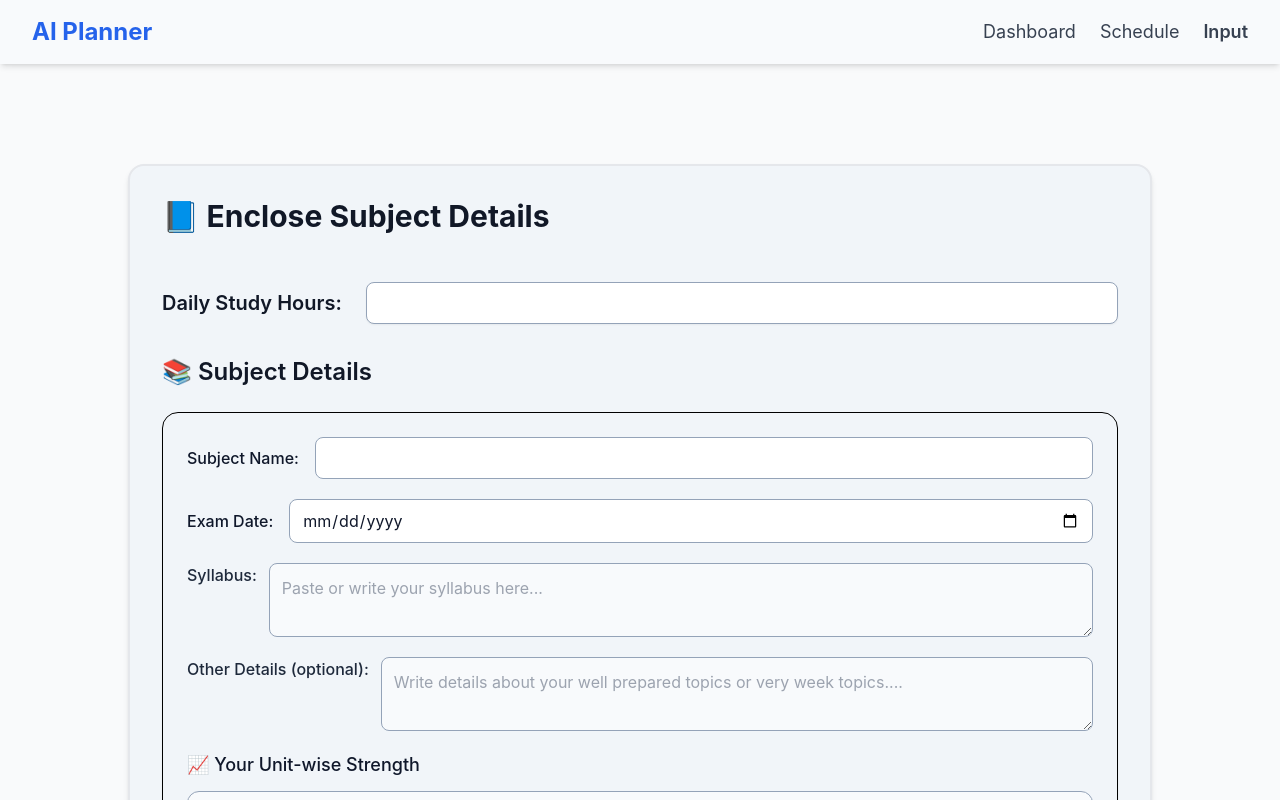
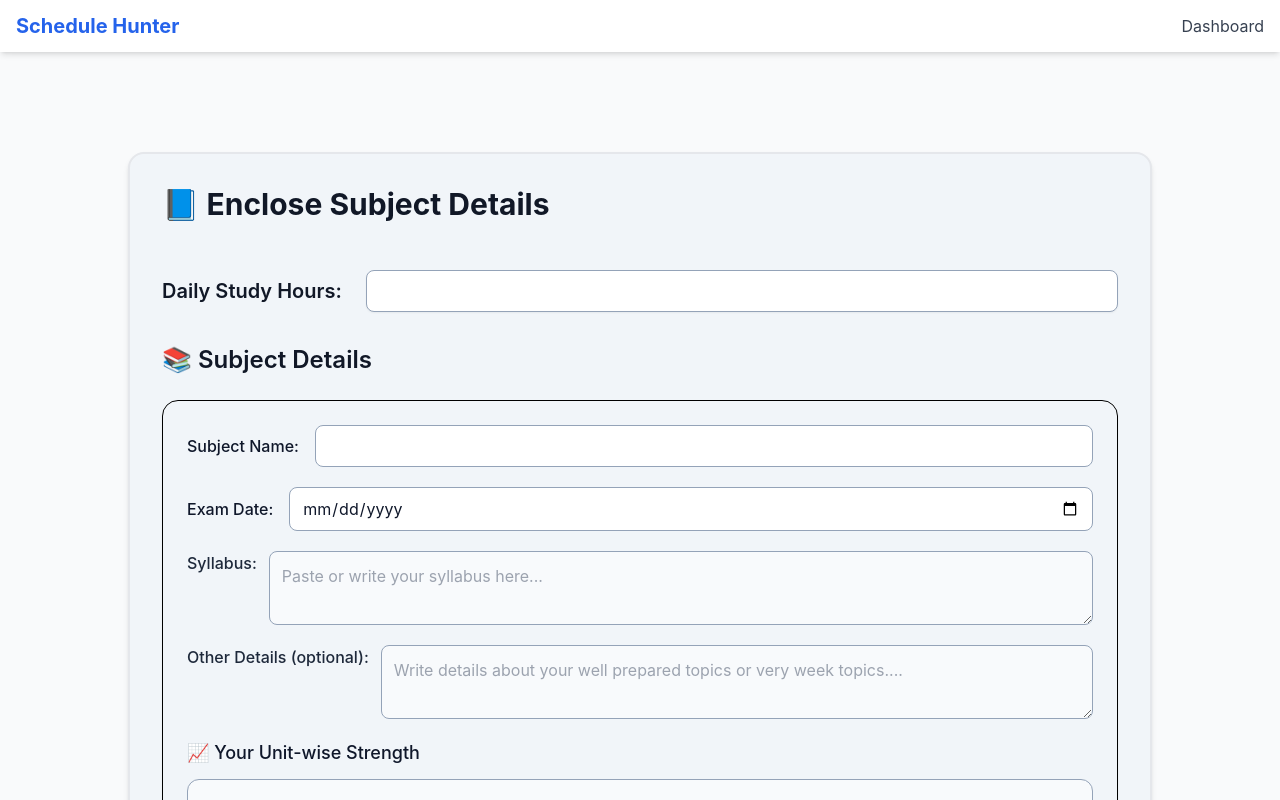
Before and after one commit to shivamsahu-tech/schedule-hunter, a React (Vite) app in the folder frontend/: page /input in a window 1280 px wide. Shown: the top 800 px of the page. Built offline with nearby package versions, Linux system fonts and the light colour scheme.

Commit message:
update frontend

```diff
--- a/frontend/src/components/Header.jsx
+++ b/frontend/src/components/Header.jsx
@@ -1,23 +1,17 @@
 import { Link, NavLink, useLocation } from "react-router-dom";
 
-
 export default function Header() {
-
-    const location = useLocation()
-    const isInput = location.pathname === '/input'
+  const location = useLocation();
+  const isInput = location.pathname === '/input';
 
   return (
-        <nav className="sticky top-0 z-50 bg-slate-50 shadow-md text-lg">
-            <div className="max-w-7xl mx-auto px-4 sm:px-6 lg:px-8">
-                <div className="flex justify-between items-center h-16">
+    <header className="top-0 sticky z-50 bg-white shadow-md">
+      <div className="container mx-auto px-4 py-3 flex items-center justify-between">
+        <Link to="/" className="text-xl font-bold text-blue-600">
+          Schedule Hunter
+        </Link>
 
-                <div className="flex-shrink-0">
-                    <Link to="/" className="text-2xl font-bold text-blue-600">
-                    AI Planner
-                    </Link>
-                </div>
-
-                <div className="hidden md:flex space-x-6">
+        <nav className="flex items-center gap-6">
           <NavLink
             to="/dashboard"
             className={({ isActive }) =>
@@ -28,40 +22,21 @@ export default function Header() {
           >
             Dashboard
           </NavLink>
+
+          {!isInput && (
             <NavLink
-                    to="/schedule"
+              to="/input"
               className={({ isActive }) =>
-                        `text-gray-700 hover:text-blue-600 transition ${
-                        isActive ? 'font-semibold text-blue-600' : ''
+                `bg-blue-500 hover:bg-blue-600 text-white px-4 py-2 rounded-md transition ${
+                  isActive ? 'bg-blue-600' : ''
                 }`
               }
             >
-                    Schedule
+              Generate Schedule
             </NavLink>
-                    <NavLink
-                    to="/input"
-                    className={({ isActive }) =>
-                        `text-gray-700 hover:text-blue-600 transition ${
-                        isActive ? 'font-semibold text-blue-600' : ''
-                        }`
-                    }
-                    >
-                    Input
-                    </NavLink>
+          )}
+        </nav>
       </div>
-
-                {!isInput &&
-                    <div className="flex-shrink-0">
-                        <Link
-                        to="/input"
-                        className="bg-blue-600 text-white px-4 py-2 rounded hover:bg-blue-700 transition"
-                        >
-                        Generate Schedule
-                        </Link>
-                    </div>}
-
-                </div>
-            </div>
-        </nav>
+    </header>
   );
 }
--- a/frontend/src/components/InputForm.jsx
+++ b/frontend/src/components/InputForm.jsx
@@ -99,16 +99,16 @@ export default function InputForm() {
 
     console.log("userInput: ", JSON.stringify(userData));
 
-    const result = await fetch(process.env.backend_url+"/generate-schedule" || 'https://schedule-hunter.onrender.com/generate-schedule', {
+    const result = await fetch( 'https://schedule-hunter.onrender.com/generate-schedule', {
       method: 'POST',
       headers: {
         'Content-Type': 'application/json',
       },
-      body: JSON.stringify(dummyInput),
+      body: JSON.stringify(userData),
     })
 
     const response = await result.json();
-    console.log(response);
+    console.log("response: ", response);
     setLoading(false);
 
     const allSchedules = JSON.parse(localStorage.getItem('schedules') || '[]');
@@ -120,7 +120,7 @@ export default function InputForm() {
     localStorage.setItem('schedules', JSON.stringify(allSchedules));
     navigate('/schedule', {
       state: {
-        schedule: response,
+        schedule: response.output,
       },
     });
   }
@@ -285,8 +285,8 @@ export default function InputForm() {
                 type="range"
                 min="0"
                 max="100"
-                value={subject.subjectStrength}
-                onChange={(e) => handleSubjectStrengthChange(subjectIndex, parseInt(e.target.value))}
+                value={subject.subjectStrength || 0}
+                onChange={(e) => handleSubjectStrengthChange(subjectIndex, e.target.value)}
                 className="w-[200px] h-2 bg-[#cbd5e1] rounded-lg appearance-none cursor-pointer accent-[#2563eb]"
               />
             </div>
--- a/frontend/src/components/ScheduleView.jsx
+++ b/frontend/src/components/ScheduleView.jsx
@@ -23,7 +23,7 @@ export default function ScheduleView() {
 
 
 
-  console.log("ScheduleView state:", state);
+  console.log("ScheduleView state:", JSON.stringify(state, null, 2));
 
 
   useEffect(() => {
--- a/frontend/src/pages/Dashboard.jsx
+++ b/frontend/src/pages/Dashboard.jsx
@@ -1,4 +1,4 @@
-import React, { useState } from "react";
+import React, { useEffect, useState } from "react";
 import Header from "../components/Header";
 import { useNavigate } from "react-router-dom";
 import { Trash2, Calendar } from "lucide-react";
@@ -205,10 +205,19 @@ const dummyData = [
 ];
 
 export default function Dashboard() {
+
+  useEffect(() => {
+    const allSchedules = JSON.parse(localStorage.getItem('schedules') || '[]');
+    if (allSchedules.length === 0) {
+      localStorage.setItem('schedules', JSON.stringify(dummyData));
+    }
+  }, []);
+
+
   const navigate = useNavigate();
   const [allSchedules, setAllSchedules] = useState(() => {
   try {
-    return dummyData;
+    return JSON.parse(localStorage.getItem('schedules') || dummyData);
   } catch (e) {
     return [];
   }
--- a/frontend/src/pages/Docs.jsx
+++ b/frontend/src/pages/Docs.jsx
@@ -1,7 +1,9 @@
 import React from 'react';
-import { Calendar, BookOpen, Clock, BarChart2, Award, ListChecks, Brain, CheckCircle, LightbulbIcon, Target, AlarmClock, BookMarked, GraduationCap, BarChart } from 'lucide-react';
+import { useNavigate } from 'react-router-dom';
+import { Calendar, BarChart2, Award, ListChecks, Brain, CheckCircle, LightbulbIcon, Target, AlarmClock, BookMarked, GraduationCap, BarChart } from 'lucide-react';
 
 export default function Docs() {
+  const navigate = useNavigate();
   return (
     <div className="min-h-screen bg-gradient-to-br from-blue-50 to-indigo-100 py-12 px-4">
       <div className="max-w-6xl mx-auto bg-white rounded-xl shadow-xl overflow-hidden">
@@ -9,7 +11,7 @@ export default function Docs() {
           <div className="flex items-center justify-between">
             <h1 className="text-white text-2xl font-bold flex items-center">
               <Calendar className="mr-2 h-6 w-6" />
-              ExamPrep Scheduler
+              Schedule Hunter
             </h1>
             <span className="bg-green-500 text-white text-xs font-bold px-3 py-1 rounded-full">
               Research-Backed
@@ -220,7 +222,7 @@ export default function Docs() {
           </div>
 
           <div className="flex flex-col md:flex-row space-y-3 md:space-y-0 md:space-x-4 mt-8">
-            <button className=" w-full bg-blue-600 text-white py-3 px-4 rounded-lg hover:bg-blue-700 transition duration-200 font-medium flex items-center justify-center">
+            <button onClick={() => navigate("/input")} className=" w-full bg-blue-600 text-white py-3 px-4 rounded-lg hover:bg-blue-700 transition duration-200 font-medium flex items-center justify-center">
               <Calendar className="mr-2 h-5 w-5" />
               Create My Schedule Now
             </button>
--- a/frontend/src/pages/LandingPage.jsx
+++ b/frontend/src/pages/LandingPage.jsx
@@ -90,7 +90,7 @@ export default function LandingPage() {
               <div className="flex flex-col md:flex-row items-center">
                 <div className="md:w-1/2 mb-12 md:mb-0">
                   <h1 className="text-4xl md:text-5xl font-bold mb-6 leading-tight">Never Worry About Exam Preparation Again</h1>
-                  <p className="text-xl mb-8 text-indigo-100">Smart study schedules tailored to your exams, learning style, and availability.</p>
+                  <p className="text-xl mb-8 text-indigo-100">smart & personalized study schedules tailored to your exams, learning style, and availability.</p>
                   <div className="flex flex-col sm:flex-row gap-4 justify-center ">
                     <button onClick={() => navigate('/input')} className="px-8 py-3 bg-white text-indigo-900 font-semibold rounded-lg shadow-lg hover:bg-indigo-50 transition duration-300">
                       Generate Schedule
@@ -115,11 +115,48 @@ export default function LandingPage() {
           </div>
         </header>
 
+      {/* 8 Core Rules */}
+      <section className="py-20 bg-white">
+        <div className="container mx-auto px-6">
+          <div className="text-center mb-16">
+            <h2 className="text-3xl font-bold text-gray-900 mb-4">
+              The Science Behind Our System
+            </h2>
+            <p className="text-xl text-gray-600 max-w-3xl mx-auto">
+              8 Core Rules for Effective Exam Topic Scheduling
+            </p>
+          </div>
+
+          <div className="grid gap-10 md:grid-cols-2 lg:grid-cols-3 w-full">
+            {rules.map((rule, index) => (
+              <div
+                key={index}
+                className="bg-slate-50 w-[90%] h-[28rem] flex justify-center items-center flex-col border border-gray-100 rounded-xl shadow-sm hover:shadow-md transition-shadow overflow-hidden"
+              >
+                <img
+                  src={rule.image}
+                  alt={rule.title}
+                  className="h-56 object-cover"
+                />
+                <div className="p-6">
+                  <h3 className="text-xl font-semibold text-gray-900 mb-2">
+                    {rule.title}
+                  </h3>
+                  <p className="text-gray-700 mb-3">{rule.description}</p>
+                  <p className="text-sm text-gray-500 italic">
+                    Research: {rule.research}
+                  </p>
+                </div>
+              </div>
+            ))}
+          </div>
+        </div>
+      </section>
         {/* Value Proposition */}
         <section className="py-20 bg-white">
           <div className="container mx-auto px-6 max-w-6xl">
             <div className="text-center mb-16">
-              <h2 className="text-3xl font-bold text-gray-900 mb-4">Why Our Schedule Generator Works</h2>
+              <h2 className="text-3xl font-bold text-gray-900 mb-4">How our Schedule Generator Works</h2>
               <p className="text-xl text-gray-600 max-w-3xl mx-auto">
                 We don't just create schedules. We create strategic learning paths designed for maximum retention and exam success.
               </p>
@@ -209,90 +246,8 @@ export default function LandingPage() {
           </div>
         </section>
 
-        {/* 8 Core Rules */}
-        <section className="py-20 bg-white">
-          <div className="container mx-auto px-6">
-            <div className="text-center mb-16">
-              <h2 className="text-3xl font-bold text-gray-900 mb-4">
-                The Science Behind Our System
-              </h2>
-              <p className="text-xl text-gray-600 max-w-3xl mx-auto">
-                8 Core Rules for Effective Exam Topic Scheduling
-              </p>
-            </div>
 
-            <div className="grid gap-10 md:grid-cols-2 lg:grid-cols-3 w-full">
-              {rules.map((rule, index) => (
-                <div
-                  key={index}
-                  className="bg-slate-50 w-[90%] h-[28rem] flex justify-center items-center flex-col border border-gray-100 rounded-xl shadow-sm hover:shadow-md transition-shadow overflow-hidden"
-                >
-                  <img
-                    src={rule.image}
-                    alt={rule.title}
-                    className="h-56 object-cover"
-                  />
-                  <div className="p-6">
-                    <h3 className="text-xl font-semibold text-gray-900 mb-2">
-                      {rule.title}
-                    </h3>
-                    <p className="text-gray-700 mb-3">{rule.description}</p>
-                    <p className="text-sm text-gray-500 italic">
-                      Research: {rule.research}
-                    </p>
-                  </div>
-                </div>
-              ))}
-            </div>
-          </div>
-        </section>
 
-        {/* Testimonials */}
-        <section className="py-20 bg-indigo-50">
-          <div className="container mx-auto px-6 max-w-6xl">
-            <div className="text-center mb-16">
-              <h2 className="text-3xl font-bold text-gray-900 mb-4">What Our Users Say</h2>
-              <p className="text-xl text-gray-600 max-w-3xl mx-auto">
-                Students who have transformed their exam preparation with our system
-              </p>
-            </div>
-
-            <div className="grid grid-cols-1 md:grid-cols-3 gap-8">
-              <div className="bg-white p-6 rounded-xl shadow-sm">
-                <div className="flex items-center mb-4">
-                  <div className="w-12 h-12 rounded-full bg-indigo-100 flex items-center justify-center text-indigo-600 font-bold text-xl">A</div>
-                  <div className="ml-4">
-                    <h4 className="font-semibold">Aisha K.</h4>
-                    <p className="text-sm text-gray-500">Engineering Student</p>
-                  </div>
-                </div>
-                <p className="text-gray-700">"I went from barely passing to scoring in the top 10% of my class. The scheduling approach completely changed how I study!"</p>
-              </div>
-
-              <div className="bg-white p-6 rounded-xl shadow-sm">
-                <div className="flex items-center mb-4">
-                  <div className="w-12 h-12 rounded-full bg-indigo-100 flex items-center justify-center text-indigo-600 font-bold text-xl">R</div>
-                  <div className="ml-4">
-                    <h4 className="font-semibold">Rahul T.</h4>
-                    <p className="text-sm text-gray-500">Medical Student</p>
-                  </div>
-                </div>
-                <p className="text-gray-700">"The flexible schedule worked around my clinical rotations. I no longer had to choose between sleep and studying."</p>
-              </div>
-
-              <div className="bg-white p-6 rounded-xl shadow-sm">
-                <div className="flex items-center mb-4">
-                  <div className="w-12 h-12 rounded-full bg-indigo-100 flex items-center justify-center text-indigo-600 font-bold text-xl">S</div>
-                  <div className="ml-4">
-                    <h4 className="font-semibold">Sara L.</h4>
-                    <p className="text-sm text-gray-500">Law Student</p>
-                  </div>
-                </div>
-                <p className="text-gray-700">"The 80/20 rule helped me focus on what truly mattered. I felt so much more confident walking into my bar exam."</p>
-              </div>
-            </div>
-          </div>
-        </section>
 
         {/* CTA */}
         <section className="py-20 bg-indigo-900 text-white">
```
Lines whose indentation alone changed are shown as unchanged.
